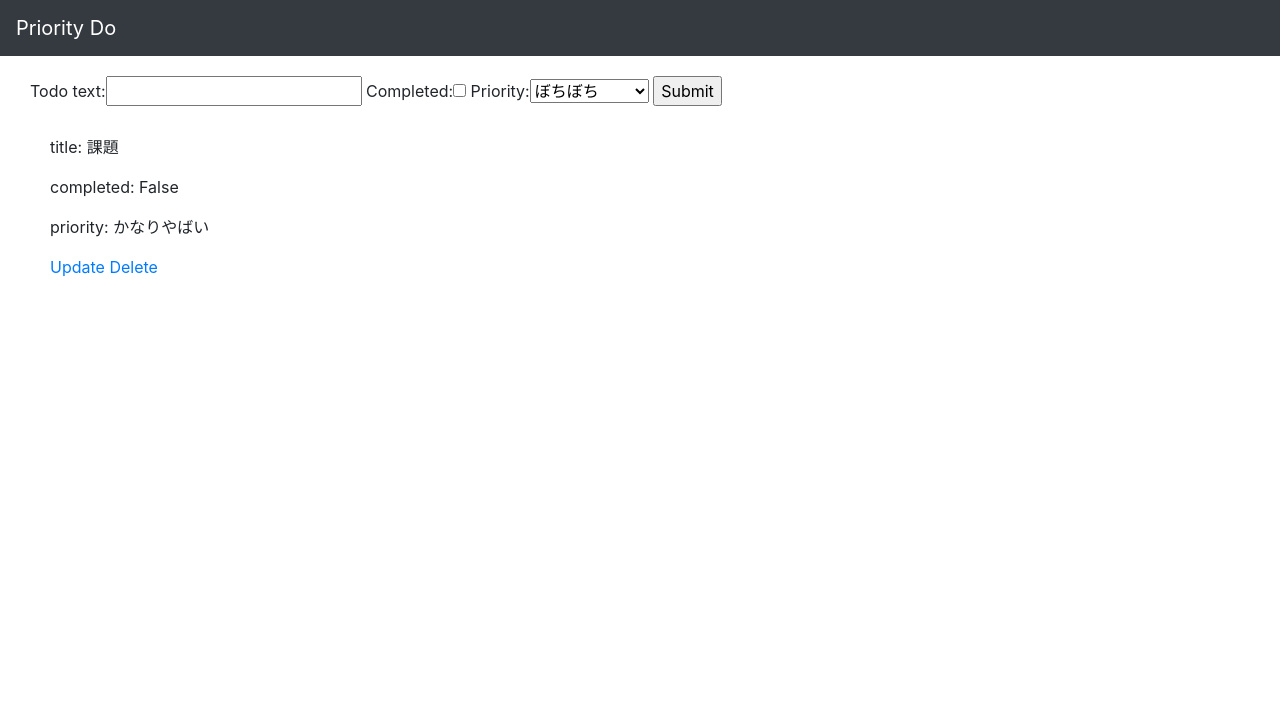
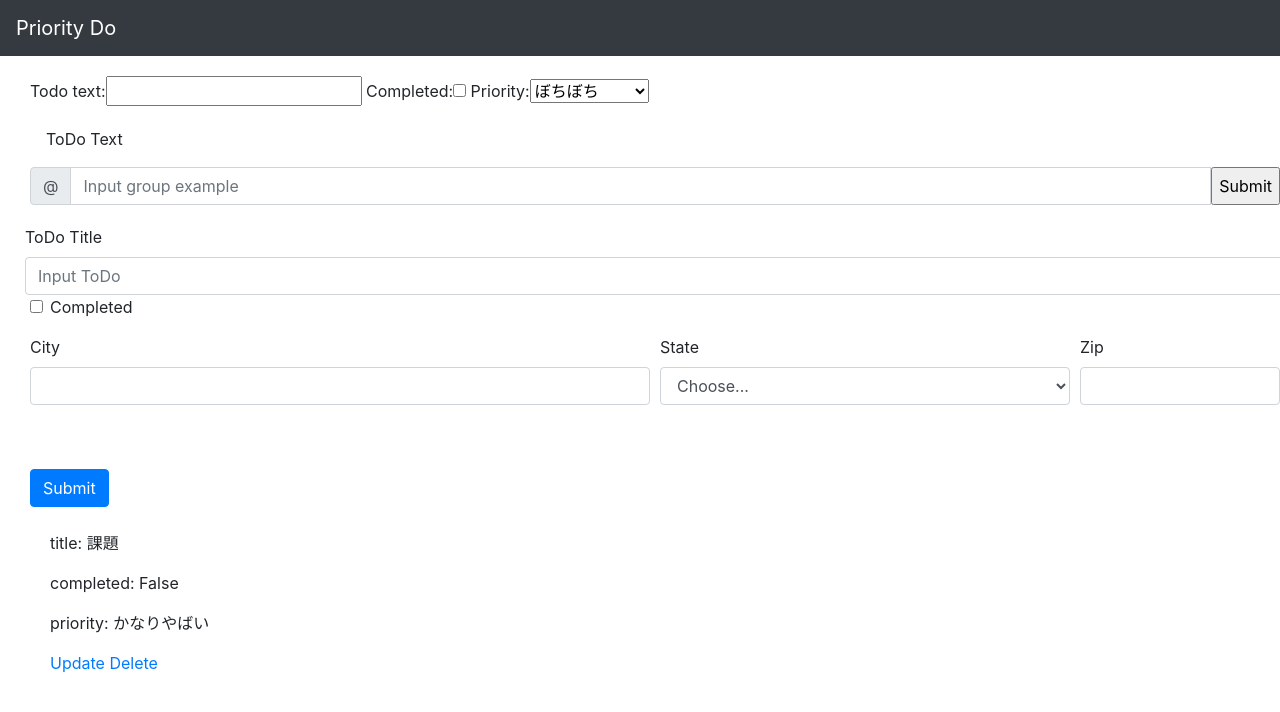
Before and after one commit to aaout/PriorityDo, a Django app: page / in a window 1280 px wide. Shown: the top 712 px of the page. Run offline with Django 3.2, Linux system fonts and the light colour scheme; data comes from the database, SQL or seed files in the repository; some libraries are stand-ins or nearby versions.

Commit message:
Bootstrap

```diff
--- a/templates/todo/index.html
+++ b/templates/todo/index.html
@@ -3,12 +3,60 @@
 
 {% block content %}
 
+<head>
+    <!-- BootstrapのCSS読み込み -->
+    <link rel="stylesheet" href="//../../static/css/bootstrap/css/bootstrap.min.css">
+    <!-- jQuery読み込み -->
+    <script src="https://ajax.googleapis.com/ajax/libs/jquery/1.11.3/jquery.min.js"></script>
+    <!-- BootstrapのJS読み込み -->
+    <script src="//../../static/css/bootstrap/js/bootstrap.min.js"></script>
+</head>
 
 <!-- actionは指定しなくてもredirectで指定すれば動く -->
 <form method="POST" action="/">
     {% csrf_token %}
     {{form}}
-    <input type="submit" name="Create Todo">
+    <div class="btn-toolbar mb-3" role="toolbar" aria-label="Toolbar with button groups"></div>
+        <p>　ToDo Text</p>
+        <div class="input-group">
+            <div class="input-group-prepend">
+                <div class="input-group-text" id="btnGroupAddon">@</div>
+            </div>
+            <input type="text" class="form-control" placeholder="Input group example" aria-label="Input group example" aria-describedby="btnGroupAddon">
+            <input type="submit" name="Create Todo">
+        </div>
+    </div>
+</form>
+
+<form>
+    <div class="form-row">
+        <label for="exampleInputEmail1">ToDo Title</label>
+        <input type="email" class="form-control" id="exampleInputEmail1" aria-describedby="emailHelp" placeholder="Input ToDo">
+    </div>
+    <div class="form-group form-check">
+        <input type="checkbox" class="form-check-input" id="exampleCheck1">
+        <label class="form-check-label" for="exampleCheck1">Completed</label>
+    </div>
+    <div class="form-row">
+        <div class="form-group col-md-6">
+          <label for="inputCity">City</label>
+          <input type="text" class="form-control" id="inputCity">
+        </div>
+        <div class="form-group col-md-4">
+          <label for="inputState">State</label>
+          <select id="inputState" class="form-control">
+            <option selected>Choose...</option>
+            <option>...</option>
+          </select>
+        </div>
+        <div class="form-group col-md-2">
+          <label for="inputZip">Zip</label>
+          <input type="text" class="form-control" id="inputZip">
+        </div>
+      </div>
+    <br>
+    <br>
+    <button type="submit" class="btn btn-primary">Submit</button>
 </form>
 
 {% for i in todo %}
```
